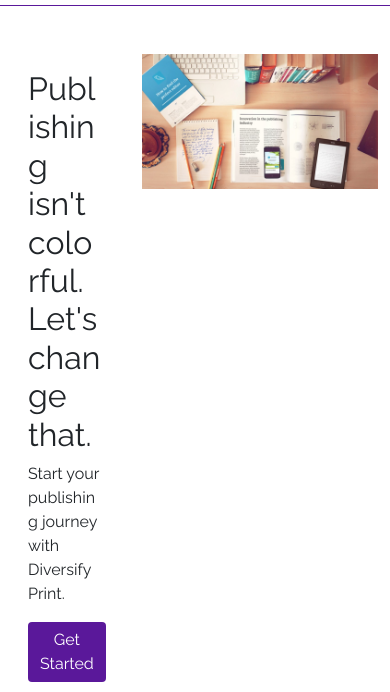
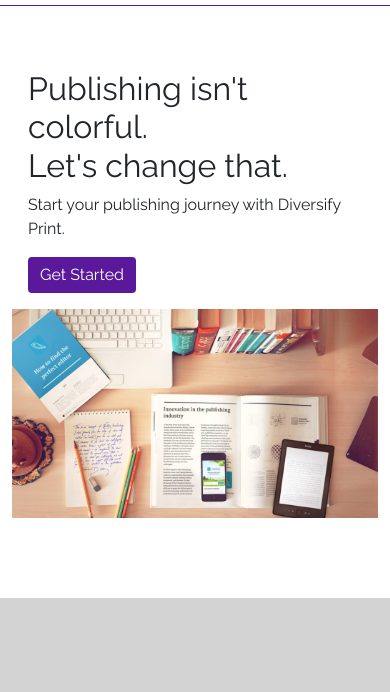
Before and after one commit to MattLong34/diversify-print, a plain HTML site: page index.html in a window 390 px wide. Shown: the part 149-841 px from the top of the page. Drawn offline with nearby package versions, Linux system fonts and the light colour scheme.

Commit message:
make hero section responsive

```diff
--- a/index.html
+++ b/index.html
@@ -13,7 +13,7 @@
 <body>
 
     <header>
-        <nav class="navbar navbar-expand-md navbar-light d-flex">
+        <nav class="navbar navbar-expand-xl navbar-light d-flex">
           <div class="container">
             <a class="navbar-brand" href="/index.html"><img id="diversify-print-logo" src="assets/diversify-print-logo.png" alt="Diversify Print logo"></a>
             <button class="navbar-toggler" type="button" data-toggle="collapse" data-target="#navbarNav" aria-controls="navbarNav" aria-expanded="false" aria-label="Toggle navigation">
@@ -38,7 +38,7 @@
       <section id="section-hero">
         <div class="container">
             <div class="row">
-                <div class="col-4">
+                <div class="col-md-4">
                     <div class="card" id="hero-card-1">
                         <div class="card-body">
                             <h5 class="card-title">Publishing isn't colorful.<br>Let's change that.</h5>
@@ -47,7 +47,7 @@
                         </div>
                     </div>
                 </div>
-                <div class="col-8">
+                <div class="col-md-8">
                     <div class="card" id="hero-card-2">
                         <img src="assets/placeholder.jpg" alt="placeholder">
                     </div>
```
